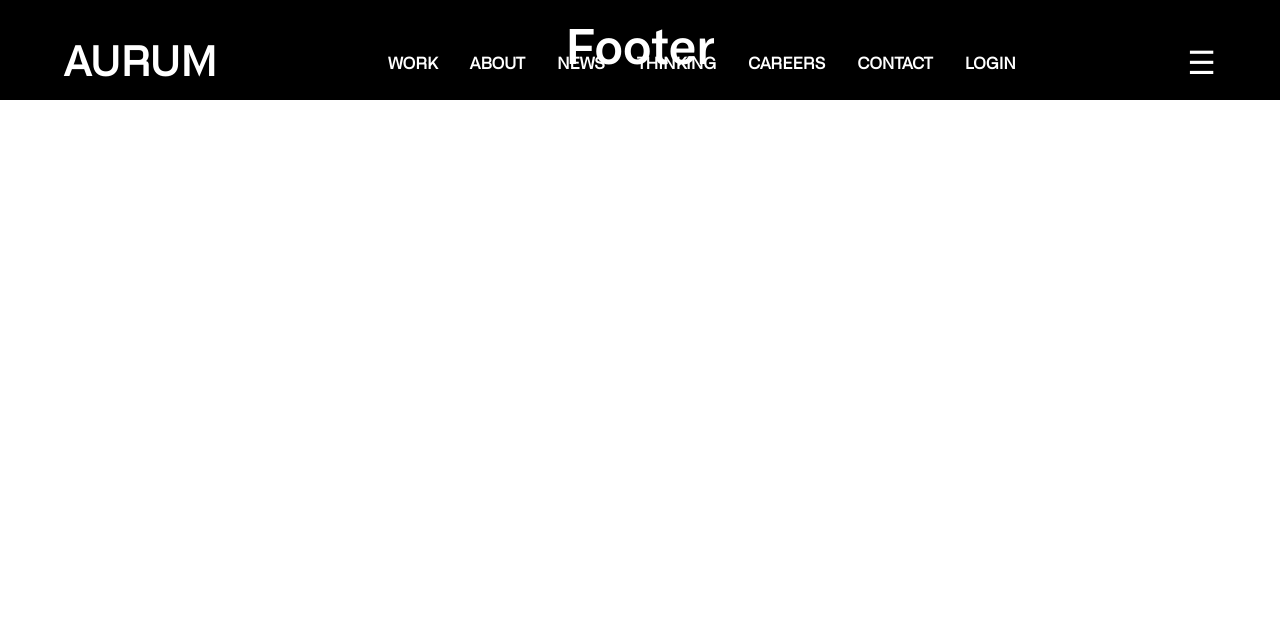
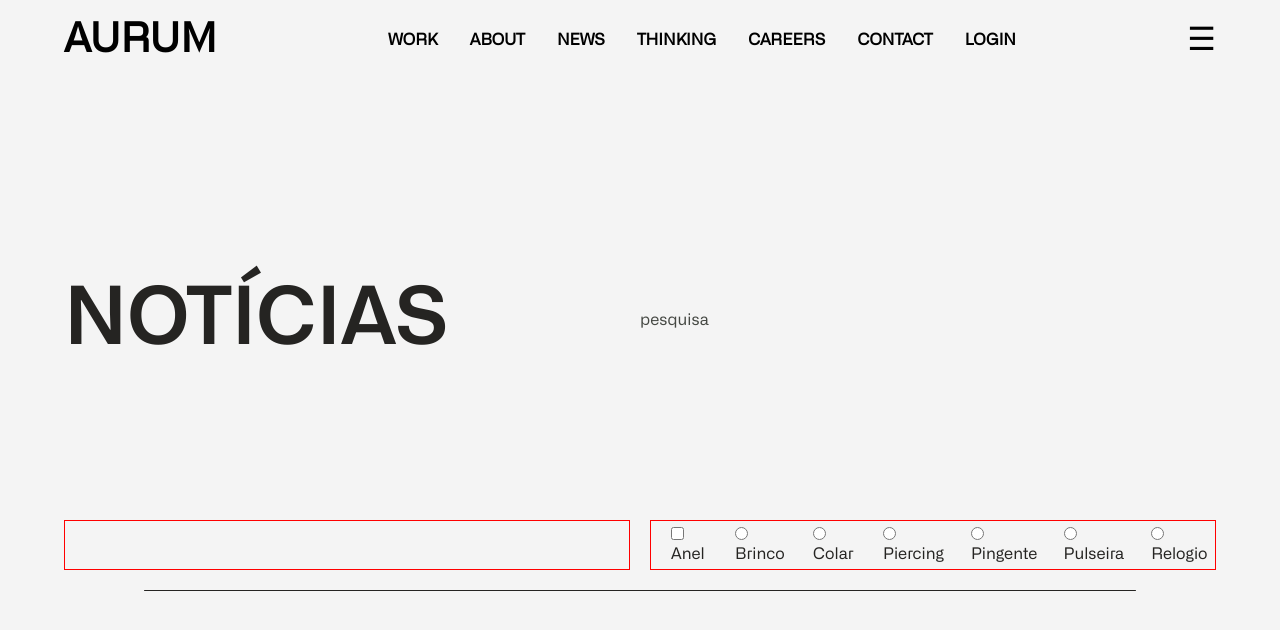
Before and after one commit to guilhermesantossousadev/aurum-ecommerce, a React (Vite) app: page /news in a window 1280 px wide. Shown: the top 630 px of the page. Built offline with nearby package versions, Linux system fonts and the light colour scheme.

Commit message:
resolvendo alguns detalhes de css e implementando novas paginas

```diff
--- a/src/App.jsx
+++ b/src/App.jsx
@@ -5,6 +5,7 @@ import About from "./pages/About";
 import NavBar from "./components/NavBar";
 import Footer from "./components/Footer";
 import Login from "./pages/Login";
+import News from "./pages/News";
 import Register from "./pages/Register";
 import Profile from "./components/Profile";
 import "./App.css";
@@ -17,12 +18,13 @@ function App() {
       <NavBar />
       <Routes>
         <Route path="/" element={<Home />} />
+        <Route path="/news" element={<News />} />
         <Route path="/about" element={<About />} />
         <Route path="/register" element={<Register />} />
         <Route path="/login" element={<Login />} />
         <Route path="/profile" element={<Profile />} />
       </Routes>
-      <Footer/>
+      <Footer />
     </Router>
   );
 }
--- a/src/components/NavBar.jsx
+++ b/src/components/NavBar.jsx
@@ -1,28 +1,34 @@
 import { useState, useEffect } from "react";
-import { Link } from "react-router-dom";
+import { Link, useLocation } from "react-router-dom";
 import "../styles/Navbar.css";
 import { useDispatch, useSelector } from "react-redux";
 
 const NavBar = () => {
+  const location = useLocation();
+
   const user = useSelector((state) => state.user);
   const [isMenuOpen, setIsMenuOpen] = useState(false);
 
   const [isScrolled, setIsScrolled] = useState(false);
 
+  // Determina se estamos na página principal
+  const isHomePage = location.pathname === "/";
+
+  // Determina se estamos em uma página que deve ter texto preto
+  const isBlackTextPage = ["/work", "/contact", "/news"].includes(location.pathname);
+
   useEffect(() => {
     const handleScroll = () => {
       const scrollTop = window.scrollY;
-      setIsScrolled(scrollTop > window.innerHeight); // se passou do banner (100vh)
+      setIsScrolled(scrollTop > window.innerHeight * 0.9); // se passou de 90vh
     };
 
     window.addEventListener("scroll", handleScroll);
     return () => window.removeEventListener("scroll", handleScroll);
   }, []);
 
-
   return (
-    <nav className={`navbar ${isScrolled ? "scrolled" : ""}`}>
-
+    <nav className={`navbar ${isScrolled ? "scrolled" : ""} ${isHomePage ? "white-text" : isBlackTextPage ? "black-text" : "pink-text"}`}>
       <div className="Nav__item">
         <Link to="/" className="navbar__brand">
           Aurum
@@ -118,7 +124,9 @@ const NavBar = () => {
           </li>
           {user ? (
             <li>
-              <Link to="/profile">Bem-Vindo, {user.nome}! </Link>
+              <Link to="/profile" onClick={() => setIsMenuOpen(false)}>
+                Bem-Vindo, {user.nome}!{" "}
+              </Link>
             </li>
           ) : (
             <li>
--- a/src/pages/Home.jsx
+++ b/src/pages/Home.jsx
@@ -40,9 +40,8 @@ function Home() {
                 animate={{ opacity: 0 }}
                 transition={{ duration: 1 }}
               >
-                <p className="a__Aurun">Bem-Vindo</p>
-                <p className="a__Aurun">ao</p>
                 <p className="a__Aurun">Aurum</p>
+                <p className="a__Aurun lumine">/Lumine</p>
               </motion.h1>
             )}
           </motion.div>
--- a/src/pages/News.jsx
+++ b/src/pages/News.jsx
@@ -1,7 +1,49 @@
+import "../styles/News.css";
+
 function News() {
   return (
     <>
-        <div></div>
+      <div className="News">
+        <div className="News__Header__container">
+          <div className="Header__container__item">
+            <h1>Notícias</h1>
+          </div>
+          <div className="Header__container__item pesquisa">pesquisa</div>
+        </div>
+        <div className="Filter__elements_container">
+          <div className="Filter__elements__item"></div>
+          <div className="Filter__elements__item">
+            <div className="Filter__elements">
+              <ul className="Ul__elements">
+                <li className="Li__element">
+                  <input type="checkbox" /> Anel
+                </li>
+                <li className="Li__element">
+                  <input type="radio" /> Brinco
+                </li>
+                <li className="Li__element">
+                  <input type="radio" /> Colar
+                </li>
+                <li className="Li__element">
+                  <input type="radio" /> Piercing
+                </li>
+                <li className="Li__element">
+                  <input type="radio" /> Pingente
+                </li>
+                <li className="Li__element">
+                  <input type="radio" /> Pulseira
+                </li>
+                <li className="Li__element">
+                  <input type="radio" /> Relogio
+                </li>
+              </ul>
+            </div>
+          </div>
+        </div>
+        <div className="part">
+          <div className="part__inside"></div>
+        </div>
+      </div>
     </>
   );
 }
--- a/src/pages/Register.jsx
+++ b/src/pages/Register.jsx
@@ -11,6 +11,7 @@ const Register = () => {
 
   const [nome, setNome] = useState("");
   const [cpf, setCpf] = useState("");
+  const [cpfError, setCpfError] = useState("");
   const [idade, setIdade] = useState("");
   const [email, setEmail] = useState("");
   const [password, setPassword] = useState("");
@@ -34,8 +35,75 @@ const Register = () => {
     }
   };
 
+  const validarCPF = (cpf) => {
+    // Remove caracteres não numéricos
+    cpf = cpf.replace(/[^\d]/g, "");
+
+    // Verifica se tem 11 dígitos
+    if (cpf.length !== 11) {
+      return false;
+    }
+
+    // Verifica se todos os dígitos são iguais
+    if (/^(\d)\1{10}$/.test(cpf)) {
+      return false;
+    }
+
+    // Validação do primeiro dígito verificador
+    let soma = 0;
+    for (let i = 0; i < 9; i++) {
+      soma += parseInt(cpf.charAt(i)) * (10 - i);
+    }
+    let resto = 11 - (soma % 11);
+    let digitoVerificador1 = resto > 9 ? 0 : resto;
+    if (digitoVerificador1 !== parseInt(cpf.charAt(9))) {
+      return false;
+    }
+
+    // Validação do segundo dígito verificador
+    soma = 0;
+    for (let i = 0; i < 10; i++) {
+      soma += parseInt(cpf.charAt(i)) * (11 - i);
+    }
+    resto = 11 - (soma % 11);
+    let digitoVerificador2 = resto > 9 ? 0 : resto;
+    if (digitoVerificador2 !== parseInt(cpf.charAt(10))) {
+      return false;
+    }
+
+    return true;
+  };
+
+  const handleCpfChange = (e) => {
+    const value = e.target.value;
+    // Formata o CPF enquanto digita
+    const formattedCpf = value
+      .replace(/\D/g, "")
+      .replace(/(\d{3})(\d)/, "$1.$2")
+      .replace(/(\d{3})(\d)/, "$1.$2")
+      .replace(/(\d{3})(\d{1,2})/, "$1-$2")
+      .replace(/(-\d{2})\d+?$/, "$1");
+
+    setCpf(formattedCpf);
+
+    if (formattedCpf.length === 14) {
+      if (!validarCPF(formattedCpf)) {
+        setCpfError("CPF inválido");
+      } else {
+        setCpfError("");
+      }
+    } else {
+      setCpfError("");
+    }
+  };
+
   const handleRegister = async (e) => {
     e.preventDefault();
+
+    if (cpfError) {
+      alert("Por favor, insira um CPF válido");
+      return;
+    }
 
     const cepData = await searchCEP();
 
@@ -92,9 +160,13 @@ const Register = () => {
         <input
           type="text"
           value={cpf}
-          onChange={(e) => setCpf(e.target.value)}
+          onChange={handleCpfChange}
           placeholder="CPF"
+          maxLength={14}
         />
+        {cpfError && (
+          <span style={{ color: "red", fontSize: "0.8rem" }}>{cpfError}</span>
+        )}
 
         <input
           type="number"
--- a/src/styles/Home.css
+++ b/src/styles/Home.css
@@ -50,6 +50,22 @@
 
 .a__Aurun {
   text-align: center;
+  font-size: 12rem;
+  margin-left: -150px;
+  position: relative;
+}
+
+.a__Aurun.lumine::after {
+  content: "®";
+  position: absolute;
+  font-size: 5rem;
+  bottom: 10px;
+  right: -120px;
+}
+
+.a__Aurun__icon {
+  font-size: 1rem;
+  margin-bottom: -100px;
 }
 
 .Banner {
@@ -181,13 +197,32 @@ h1 {
   border-radius: 40px;
   color: var(--text-second-color);
   border: 1px solid var(--text-second-color);
-  transition: 0.3s ease;
+  background-color: transparent;
+  position: relative;
+  overflow: hidden;
+  transition: color 0.3s ease;
+  z-index: 1;
+}
+
+.Home__delta__left button::before {
+  content: "";
+  position: absolute;
+  top: 0;
+  left: 0;
+  width: 0;
+  height: 100%;
+  background-color: var(--text-second-color);
+  transition: width 0.3s ease;
+  z-index: -1;
 }
 
 .Home__delta__left button:hover {
   cursor: pointer;
-  color: var(--text-hover-color);
-  border: 1px solid var(--border-hover-color);
+  color: var(--text-primary-color);
+}
+
+.Home__delta__left button:hover::before {
+  width: 100%;
 }
 
 .Home__delta__right {
@@ -248,8 +283,6 @@ a.Home__Echo__container__item {
   font-weight: 600;
 }
 
-
-
 .Home__Echo__container__item img {
   width: 100%;
   max-width: 500px;
@@ -266,7 +299,6 @@ a.Home__Echo__container__item {
   /* Volta ao normal no hover */
   cursor: pointer;
 }
-
 
 .Home__Echo__container__item__img {
   width: 100%;
@@ -289,7 +321,6 @@ a.Home__Echo__container__item {
   color: var(--text-second-color);
   text-transform: uppercase;
 }
-
 
 /*Home Delta responsividade*/
 @media (max-width: 1024px) {
@@ -351,8 +382,6 @@ a.Home__Echo__container__item {
   }
 }
 
-
-
 /*Home Echo responsividade*/
 @media (max-width: 1024px) {
   .Home__Echo__container {
--- a/src/styles/NavBar.css
+++ b/src/styles/NavBar.css
@@ -6,6 +6,7 @@
   --border-color: #ffffff;
   --border-hover-color: #b9b9b9;
   --text-transform: uppercase;
+  --pink-color: #f9cdcd;
 }
 
 /* Navbar */
@@ -15,13 +16,41 @@
   display: flex;
   align-items: center;
   justify-content: space-between;
-  padding: 4em;
+  padding: 0 4em;
   position: fixed;
   top: 0;
   left: 0;
   background-color: transparent;
   z-index: 1000;
   transition: background-color 0.45s ease, color 0.4s ease;
+  box-sizing: border-box;
+}
+
+/* Estilo para texto branco na página principal */
+.navbar.white-text a {
+  color: #fff;
+}
+
+.navbar.white-text .navbar__toggle {
+  color: #fff;
+}
+
+/* Estilo para texto preto nas páginas Work, Contact e News */
+.navbar.black-text a {
+  color: #000;
+}
+
+.navbar.black-text .navbar__toggle {
+  color: #000;
+}
+
+/* Estilo para texto rosa nas outras páginas */
+.navbar.pink-text a {
+  color: var(--pink-color);
+}
+
+.navbar.pink-text .navbar__toggle {
+  color: var(--pink-color);
 }
 
 .navbar a {
@@ -77,13 +106,15 @@
   top: 0;
   left: 0;
   width: 100%;
-  height: 100vh;
+  height: 100%;
+  max-height: 100vh;
   background-color: rgba(12, 12, 12, 0.95);
   display: flex;
   flex-direction: column;
   align-items: start;
   transform: translateY(-100%);
   transition: transform 0.3s ease-in-out;
+  overflow-y: auto;
 }
 
 .navbar__mobile__container {
--- /dev/null
+++ b/src/styles/News.css
@@ -0,0 +1,105 @@
+/*Variaveis*/
+
+:root {
+  --text-color: #252422;
+  --text-hover-color: #181716;
+  --background-color: #f4f4f4;
+  --text-transform: uppercase;
+}
+
+.News {
+  width: 100%;
+  min-height: 200vh;
+  background-color: var(--background-color);
+  padding: 120px 5vw 5vw 5vw;
+  box-sizing: border-box;
+}
+
+.News h1 {
+  font-size: 5rem;
+  font-weight: 600;
+  color: var(--text-color);
+  text-transform: var(--text-transform);
+}
+
+.News__Header__container {
+  width: 100%;
+  height: 100%;
+  min-height: 50vh;
+  display: flex;
+  justify-content: space-between;
+  align-items: center;
+}
+
+.Header__container__item {
+  width: 50%;
+  height: 100%;
+  min-height: 110px;
+  display: flex;
+  align-items: center;
+}
+
+.Header__container__item .pesquisa {
+  display: flex;
+  justify-content: end;
+}
+
+.part {
+  width: 100%;
+  height: 1px;
+  padding-inline: 5rem;
+}
+
+.part__inside {
+  width: 100%;
+  height: 100%;
+  background-color: rgb(37, 36, 34);
+  border-radius: 7px;
+}
+
+.Filter__elements_container {
+  width: 100%;
+  height: 50px;
+  display: flex;
+  align-items: center;
+  justify-content: center;
+  gap: 20px;
+  margin-bottom: 20px;
+}
+
+.Filter__elements__item {
+  width: 50%;
+  height: 100%;
+  display: flex;
+  align-items: center;
+  border: 1px solid red;
+  padding-left: 20px;
+}
+
+.Ul__elements {
+  width: 100%;
+  height: 100%;
+  display: flex;
+  gap: 20px;
+  list-style: none;
+}
+
+.Li__element {
+  color: var(--text-color);
+}
+
+/* Responsividade */
+@media (max-width: 960px) {
+  .News h1 {
+    font-size: 3rem;
+  }
+
+  .News__Header__container {
+    flex-direction: column;
+    gap: 2rem;
+  }
+
+  .Header__container__item {
+    width: 100%;
+  }
+}
```
Also changed, not shown: 19 other files (tests, documents, lock files or other folders). Lines whose indentation alone changed are shown as unchanged.
